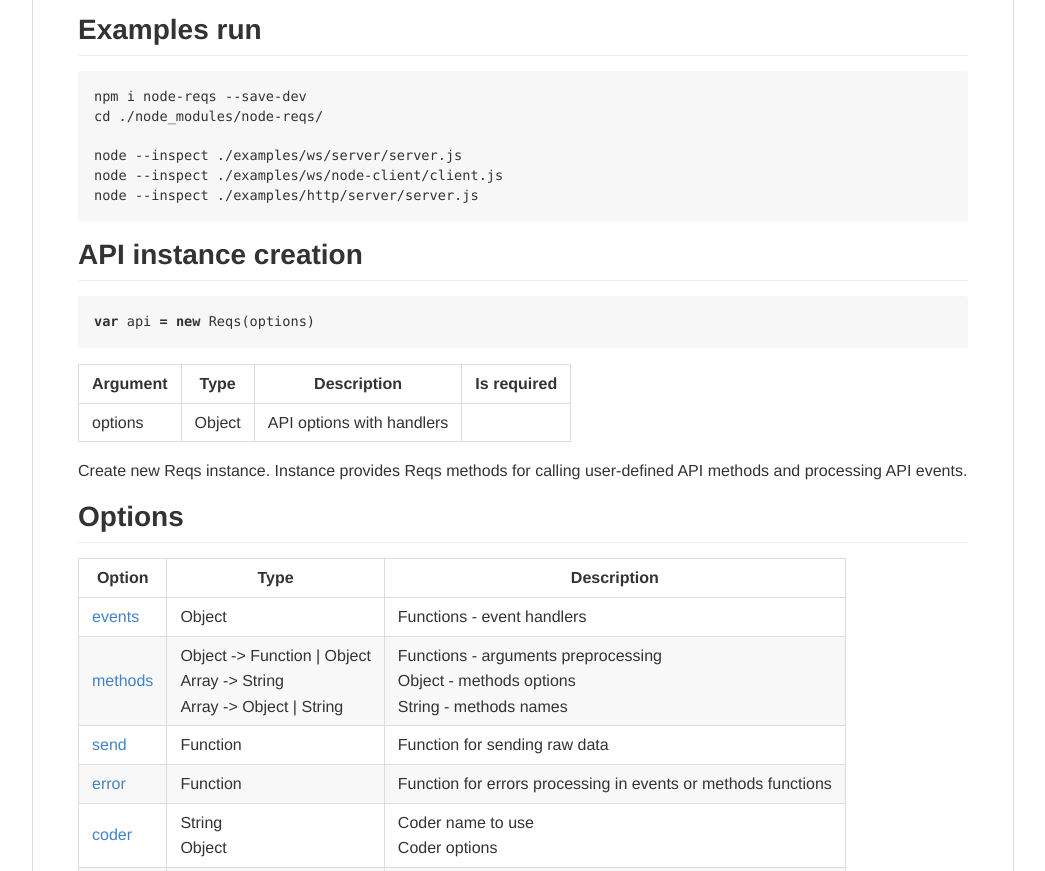
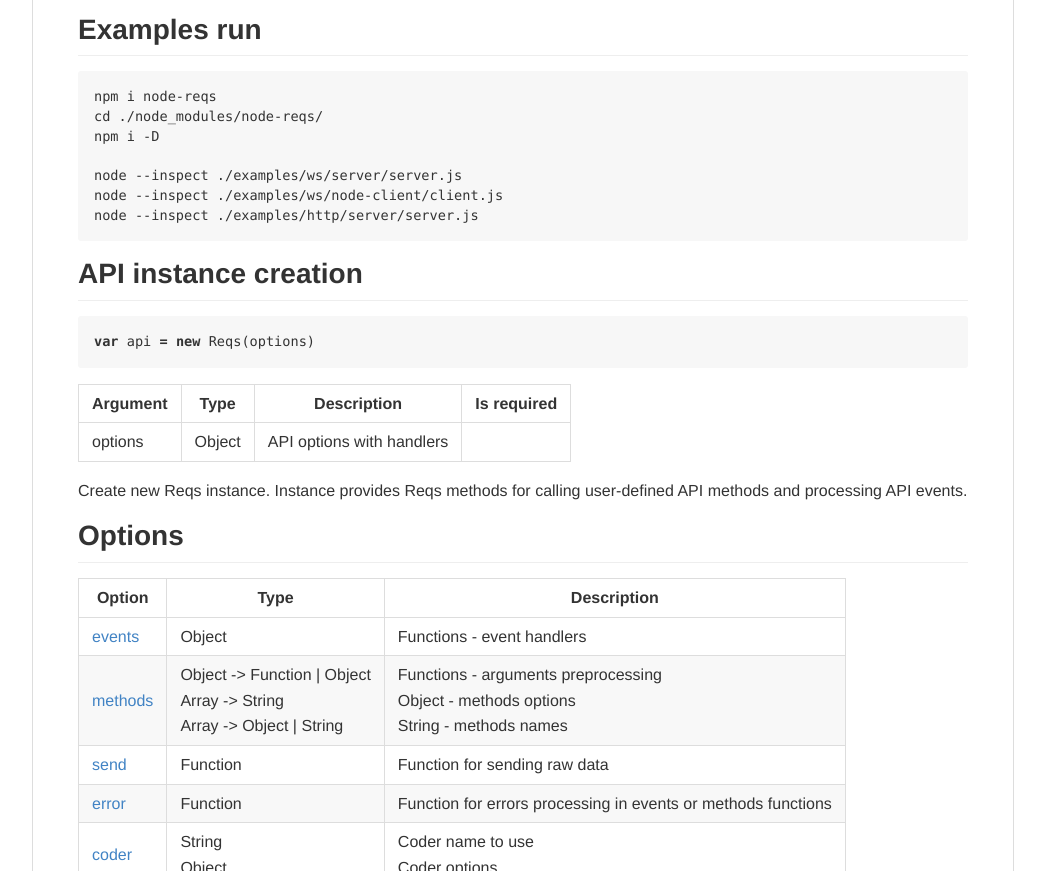
Before and after one commit to VoidVolker/reqs, a website: page README.html in a window 1280 px wide. Shown: the part 8614-9485 px from the top of the page, without its empty margins (117-1162 px from the left). Drawn offline with Linux system fonts and the light colour scheme.

Commit message:
Readme update

```diff
--- a/README.html
+++ b/README.html
@@ -1457,8 +1457,9 @@ V
 
 
 <h2 id="examples-run">Examples run<a class="headerlink" href="#examples-run" title="Permanent link"></a></h2>
-<div class="codehilite"><pre>npm i node-reqs --save-dev
+<div class="codehilite"><pre>npm i node-reqs
 cd ./node_modules/node-reqs/
+npm i -D
 
 node --inspect ./examples/ws/server/server.js
 node --inspect ./examples/ws/node-client/client.js
@@ -2425,7 +2426,7 @@ And validation in protocol&rsquo;s context:
 <a href="#methodAsync">methodAsync</a><br>
 <a href="#methodSyncApply">methodSyncApply</a><br>
 <a href="#methodAsyncApply">methodAsyncApply</a><br>
-<a href="#build">build</a><br></p>
+<a href="#build">build</a></p>
 <h3 id="parse"><code>parse</code><a class="headerlink" href="#parse" title="Permanent link"></a></h3>
 <table>
 <thead>
```
Also changed, not shown: README.md.
